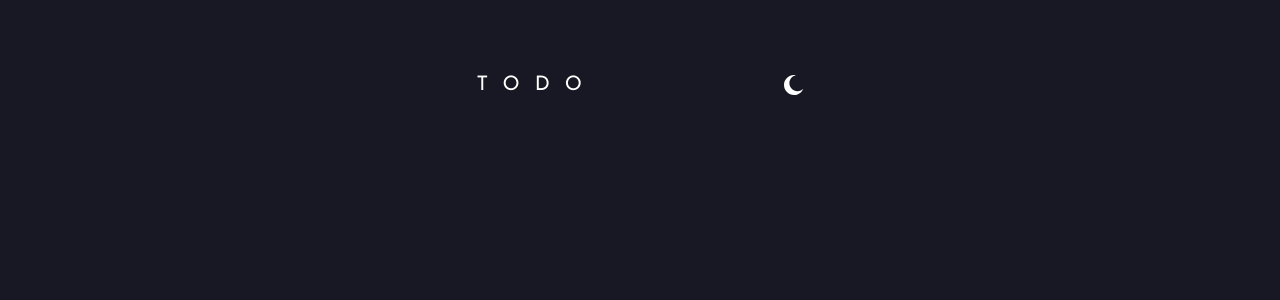
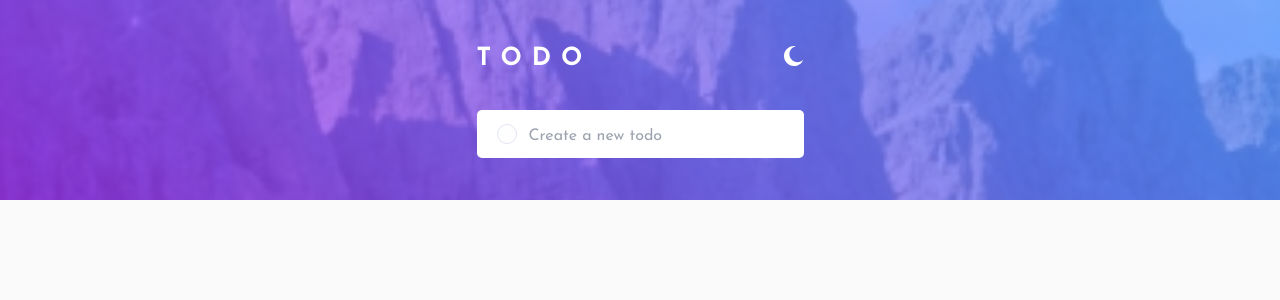
Before and after one commit to nuntawat168/todo-app, a React (Vite) app: page / in a window 1280 px wide. Shown: the top 300 px of the page. Built offline with nearby package versions, Linux system fonts and the light colour scheme.

Commit message:
feat: add background image, header, input text

```diff
--- a/src/App.jsx
+++ b/src/App.jsx
@@ -1,13 +1,14 @@
-import darkModeIcon from "./assets/dark_mode_icon.svg";
+import { useState } from "react";
 import "./App.css";
+import AppContainers from "./components/AppContainers";
+import AppHeader from "./components/AppHeader";
 function App() {
+  const [inputTodo, setInputTodo] = useState("");
+
   return (
-    <div className="bg-[#171823]  w-screen h-screen flex flex-col justify-start items-center">
-      <div className="w-[327px] mt-[70px]">
-        <div className=" flex flex-row justify-between items-center">
-          <p className="text-white text-[20px] font-normal tracking-[15px]">
-            TODO
-          </p>
+    <AppContainers>
+      <AppHeader />
+      <div className="w-full h-12 bg-white rounded-[5px] pl-5 py-[14px] flex space-x-3">
         <svg
           xmlns="http://www.w3.org/2000/svg"
           width="20"
@@ -15,16 +16,37 @@ function App() {
           viewBox="0 0 20 20"
           fill="none"
         >
+          <circle cx="10" cy="10" r="9.5" fill="white" stroke="#E3E4F1" />
+          <circle
+            opacity="0.01"
+            cx="10"
+            cy="10"
+            r="10"
+            fill="url(#paint0_linear_0_343)"
+          />
           <path
-              fill-rule="evenodd"
-              clip-rule="evenodd"
-              d="M11.8244 0.166024C8.14853 0.922784 5.38462 4.17708 5.38462 8.07692C5.38462 12.5377 9.00078 16.1538 13.4615 16.1538C15.766 16.1538 17.8451 15.1887 19.3166 13.6406C17.8608 17.3633 14.2383 20 10 20C4.47715 20 0 15.5228 0 10C0 4.47715 4.47715 0 10 0C10.6231 0 11.2328 0.0569837 11.8244 0.166024Z"
-              fill="white"
+            opacity="0.01"
+            d="M6.66675 10.2534L8.91333 12.5L13.9133 7.5"
+            stroke="white"
+            stroke-width="2"
           />
+          <defs>
+            <linearGradient
+              id="paint0_linear_0_343"
+              x1="-10"
+              y1="10"
+              x2="10"
+              y2="30"
+              gradientUnits="userSpaceOnUse"
+            >
+              <stop stop-color="#55DDFF" />
+              <stop offset="1" stop-color="#C058F3" />
+            </linearGradient>
+          </defs>
         </svg>
+        <input type="text" placeholder="Create a new todo" className="mt-1" />
       </div>
-      </div>
-    </div>
+    </AppContainers>
   );
 }
 
--- /dev/null
+++ b/src/components/AppContainers.jsx
@@ -0,0 +1,14 @@
+import React from "react";
+
+const AppContainers = (props) => {
+  return (
+    <div className="bg-[#FAFAFA]  w-screen h-screen flex flex-col justify-start items-center relative -z-20">
+      <div
+        className={`-z-10 w-full h-[200px] bg-cover bg-center bg-img absolute`}
+      ></div>
+      <div className="w-[327px] mt-[40px]">{props.children}</div>
+    </div>
+  );
+};
+
+export default AppContainers;
--- /dev/null
+++ b/src/components/AppHeader.jsx
@@ -0,0 +1,28 @@
+import React from "react";
+
+const AppHeader = () => {
+  return (
+    <div className=" flex flex-row justify-between items-start mb-8">
+      <p className="text-white text-[25px] font-extrabold tracking-[10px]">
+        TODO
+      </p>
+      <svg
+        className="mt-[6px]"
+        xmlns="http://www.w3.org/2000/svg"
+        width="20"
+        height="20"
+        viewBox="0 0 20 20"
+        fill="none"
+      >
+        <path
+          fillRule="evenodd"
+          clipRule="evenodd"
+          d="M11.8244 0.166024C8.14853 0.922784 5.38462 4.17708 5.38462 8.07692C5.38462 12.5377 9.00078 16.1538 13.4615 16.1538C15.766 16.1538 17.8451 15.1887 19.3166 13.6406C17.8608 17.3633 14.2383 20 10 20C4.47715 20 0 15.5228 0 10C0 4.47715 4.47715 0 10 0C10.6231 0 11.2328 0.0569837 11.8244 0.166024Z"
+          fill="white"
+        />
+      </svg>
+    </div>
+  );
+};
+
+export default AppHeader;
--- a/tailwind.config.js
+++ b/tailwind.config.js
@@ -5,7 +5,11 @@ export default {
     fontFamily: {
       Josefin: ["Josefin Sans", "sans-serif"],
     },
-    extend: {},
+    extend: {
+      backgroundImage: {
+        img: "linear-gradient(225deg, rgba(85, 150, 255, 0.75) 0%, rgba(172, 45, 235, 0.75) 100%), url('/src/assets/bg_img2.png')",
+      },
+    },
   },
   plugins: [],
 };
```
Also changed, not shown: src/assets/bg_img2.png (added). Lines whose indentation alone changed are shown as unchanged.
